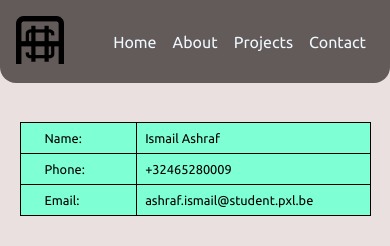
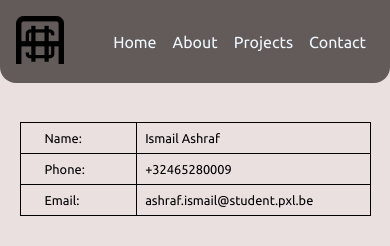
Before and after one commit to pxlashrafismail/Portfolio-WPL2, a Vue app: page /contact in a window 390 px wide. Shown: the top 246 px of the page. Built offline with nearby package versions, Linux system fonts and the light colour scheme; a web font is replaced by a local one.

Commit message:
last-push

```diff
--- a/scss/_contact.scss
+++ b/scss/_contact.scss
@@ -67,7 +67,6 @@
         &-info {
             width: 100%;
             margin:0 auto;
-            background-color: aquamarine;
             &-tabel {
                 width: 100%;
                 margin:  0;
```
